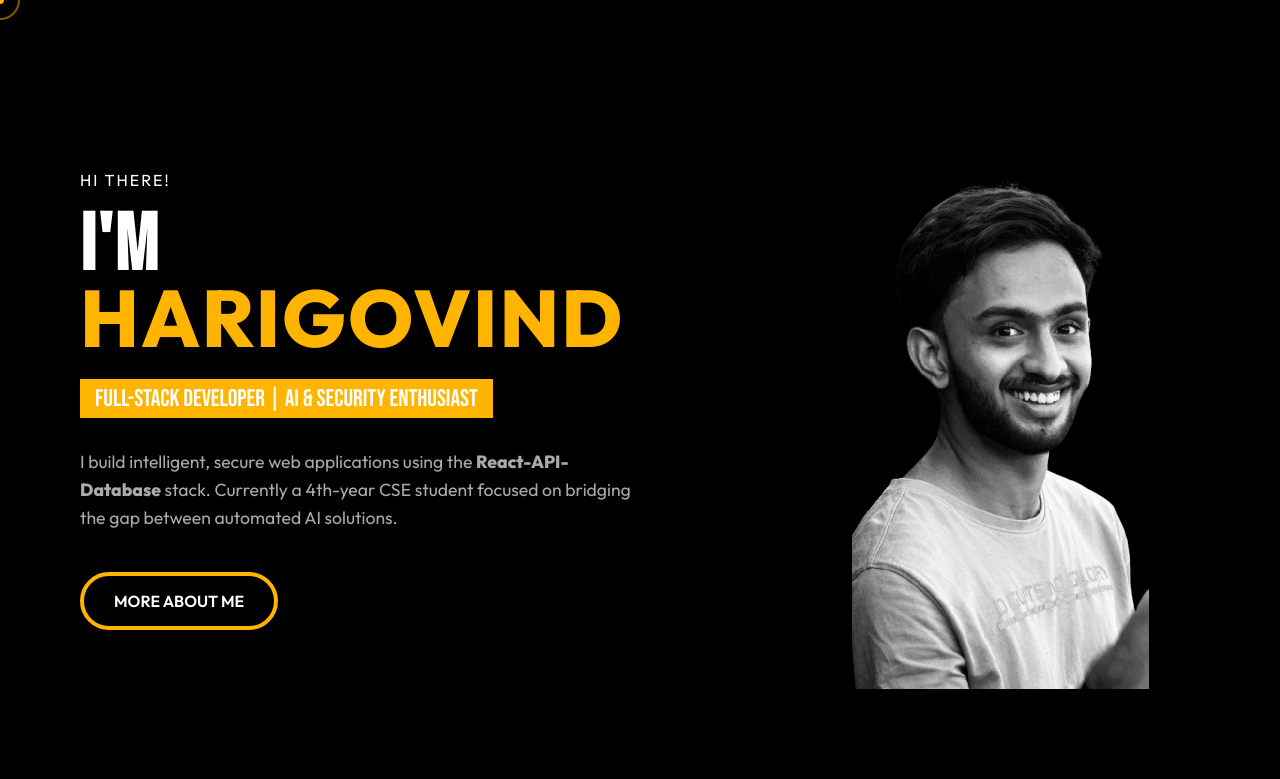
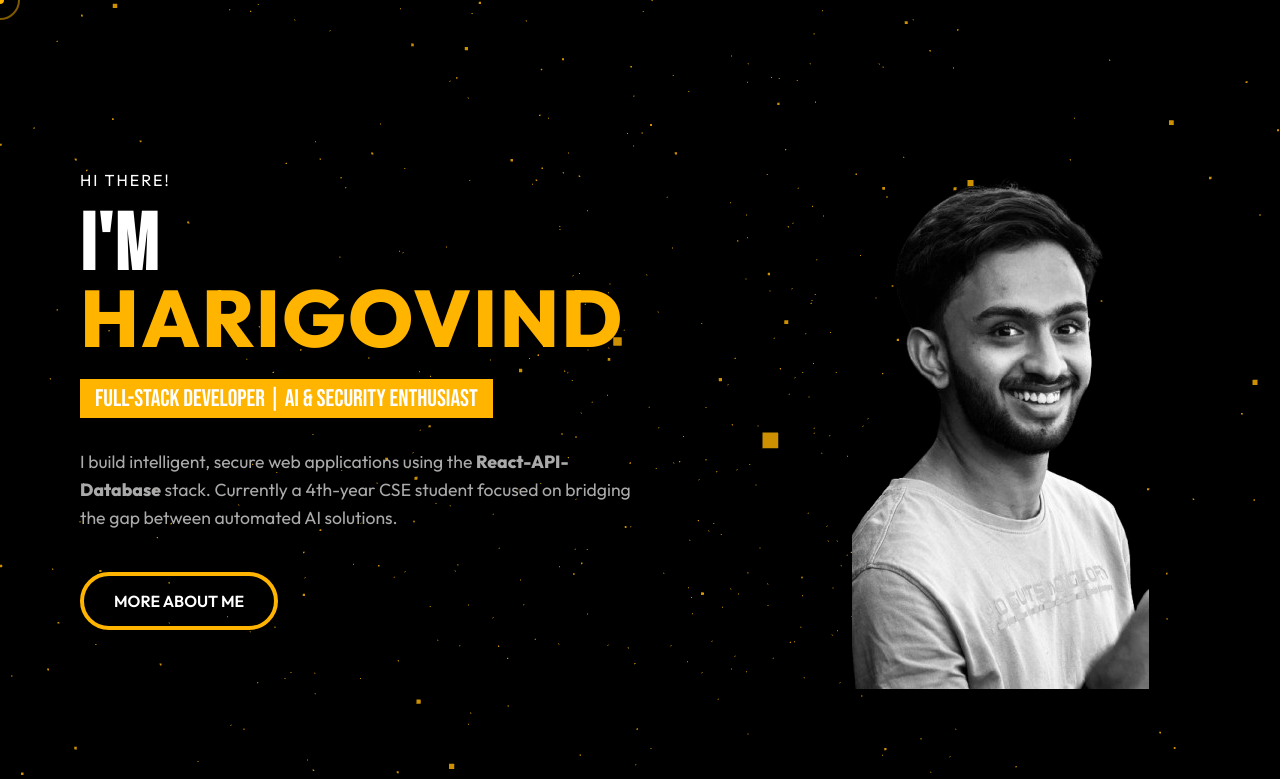
Before and after one commit to Harigovind-2006/portfolio, a website: page index.html in a window 1280 px wide. Shown: the top 779 px of the page. Drawn offline with nearby package versions, Linux system fonts and the light colour scheme.

Commit message:
3d Element added

```diff
--- a/index.html
+++ b/index.html
@@ -13,6 +13,9 @@
 </head>
 
 <body>
+  <!-- Three.js Background -->
+  <canvas id="bg-canvas"></canvas>
+
   <!-- Custom Cursor -->
   <div class="cursor-dot"></div>
   <div class="cursor-outline"></div>
@@ -242,6 +245,7 @@
     <a href="#portfolio">💼</a>
     <a href="#contact">✉️</a>
   </nav>
+  <script src="https://cdnjs.cloudflare.com/ajax/libs/three.js/r128/three.min.js"></script>
   <script src="script.js"></script>
 </body>
 
--- a/script.js
+++ b/script.js
@@ -163,4 +163,72 @@
       });
     });
   }
+
+  // --- Three.js Background ---
+  const canvas = document.getElementById('bg-canvas');
+  if (canvas) {
+    const scene = new THREE.Scene();
+    const camera = new THREE.PerspectiveCamera(75, window.innerWidth / window.innerHeight, 0.1, 1000);
+    const renderer = new THREE.WebGLRenderer({ canvas: canvas, alpha: true, antialias: true });
+
+    renderer.setPixelRatio(window.devicePixelRatio);
+    renderer.setSize(window.innerWidth, window.innerHeight);
+    camera.position.setZ(30);
+
+    const particlesGeometry = new THREE.BufferGeometry();
+    const particlesCount = 900;
+    const posArray = new Float32Array(particlesCount * 3);
+
+    for(let i = 0; i < particlesCount * 3; i++) {
+        posArray[i] = (Math.random() - 0.5) * 100;
+    }
+
+    particlesGeometry.setAttribute('position', new THREE.BufferAttribute(posArray, 3));
+    const material = new THREE.PointsMaterial({
+        size: 0.15,
+        color: 0xffb400,
+        transparent: true,
+        opacity: 0.8
+    });
+
+    const particlesMesh = new THREE.Points(particlesGeometry, material);
+    scene.add(particlesMesh);
+
+    let mouseX = 0;
+    let mouseY = 0;
+    let targetX = 0;
+    let targetY = 0;
+    const windowHalfX = window.innerWidth / 2;
+    const windowHalfY = window.innerHeight / 2;
+
+    document.addEventListener('mousemove', (event) => {
+        mouseX = (event.clientX - windowHalfX);
+        mouseY = (event.clientY - windowHalfY);
+    });
+
+    const clock = new THREE.Clock();
+
+    function animate() {
+        requestAnimationFrame(animate);
+        const elapsedTime = clock.getElapsedTime();
+
+        particlesMesh.rotation.y = elapsedTime * 0.05;
+        particlesMesh.rotation.x = elapsedTime * 0.02;
+
+        targetX = mouseX * 0.001;
+        targetY = mouseY * 0.001;
+
+        particlesMesh.rotation.y += 0.05 * (targetX - particlesMesh.rotation.y);
+        particlesMesh.rotation.x += 0.05 * (targetY - particlesMesh.rotation.x);
+
+        renderer.render(scene, camera);
+    }
+    animate();
+
+    window.addEventListener('resize', () => {
+        camera.aspect = window.innerWidth / window.innerHeight;
+        camera.updateProjectionMatrix();
+        renderer.setSize(window.innerWidth, window.innerHeight);
+    });
+  }
 });
--- a/styles.css
+++ b/styles.css
@@ -80,7 +80,7 @@
   align-items: center;
   justify-content: center;
   padding: 80px;
-  background: var(--white);
+  background: transparent;
 }
 
 .hero-right {
@@ -241,7 +241,7 @@
 
 .content-area {
   flex: 1;
-  background: var(--secondary-bg);
+  background: transparent;
   padding: 80px;
   display: flex;
   align-items: center;
@@ -825,3 +825,14 @@
   50% { transform: perspective(800px) rotateX(-180deg) rotateY(-90deg) translateZ(150px) translateY(-50px); }
   100% { transform: perspective(800px) rotateX(-360deg) rotateY(-360deg) translateZ(0) translateY(0); }
 }
+
+/* --- Three.js Background --- */
+#bg-canvas {
+  position: fixed;
+  top: 0;
+  left: 0;
+  width: 100vw;
+  height: 100vh;
+  z-index: -1;
+  pointer-events: none;
+}
```
